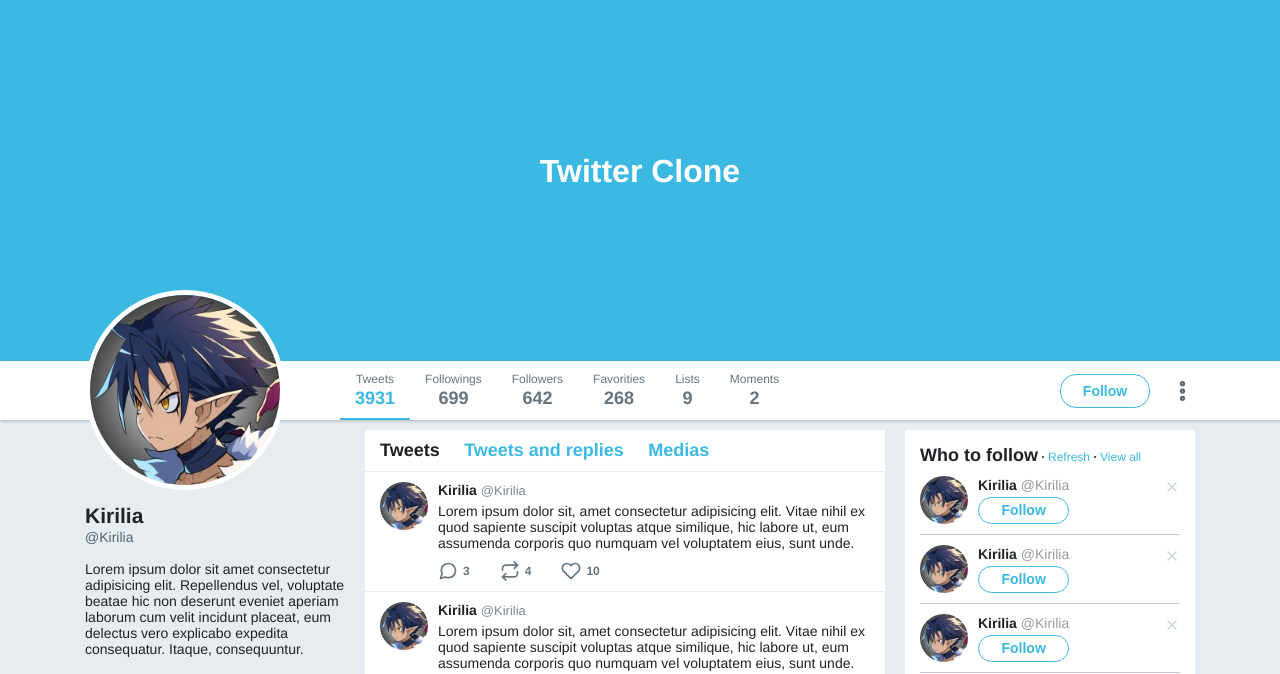
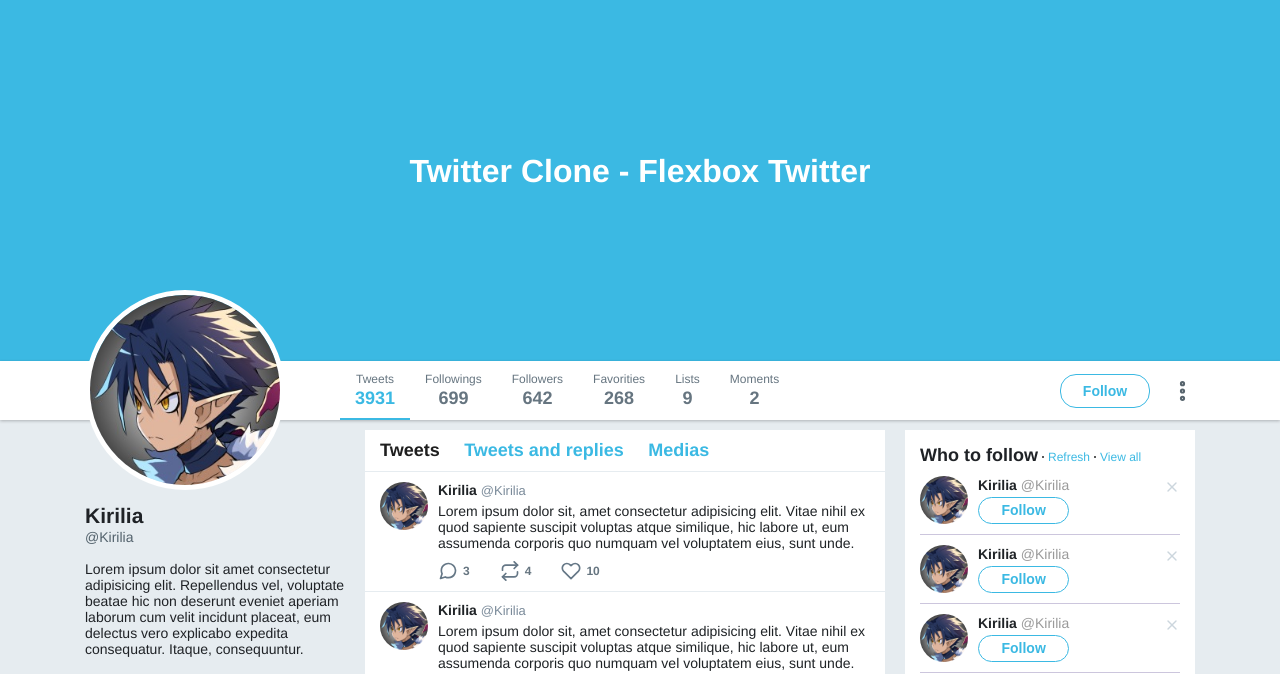
Before and after one commit to IgorCazeNunes/Twitter-Clone, a plain HTML site: page index.html in a window 1280 px wide. Shown: the part 65-739 px from the top of the page. Drawn offline with Linux system fonts and the light colour scheme.

Commit message:
Update: Index.

```diff
--- a/index.html
+++ b/index.html
@@ -4,7 +4,7 @@
 <head>
     <meta charset="UTF-8">
 
-    <title>Twitter Clone</title>
+    <title>Twitter Clone - Flexbox Twitter</title>
 
     <link rel="stylesheet" href="styles.css">
 </head>
@@ -30,7 +30,7 @@
     </header>
 
     <div class="banner">
-        <h1>Twitter Clone</h1>
+        <h1>Twitter Clone - Flexbox Twitter</h1>
     </div>
 
     <div class="bar">
```
